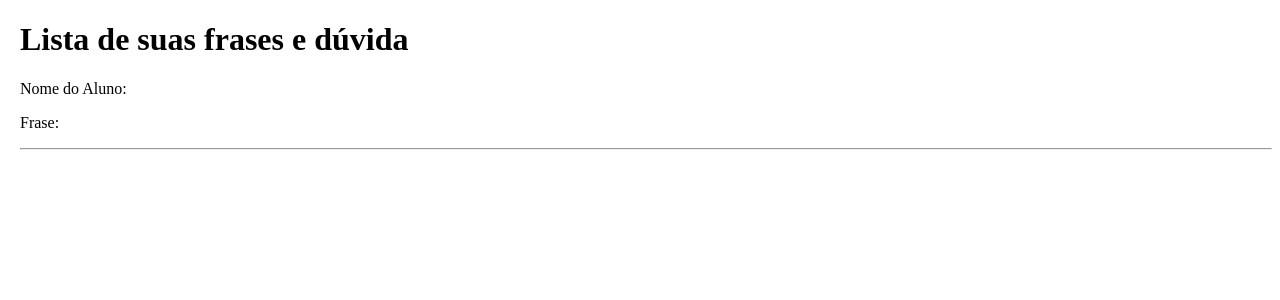
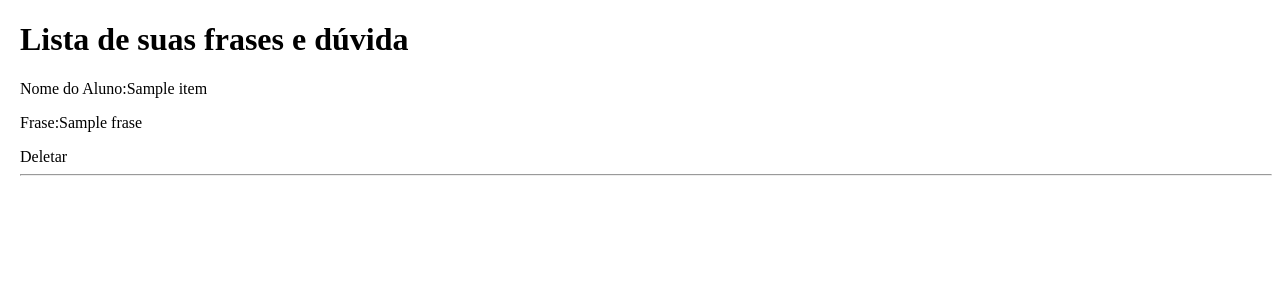
Before and after one commit to vitoroque/ultima-aula-diantra, a Django app: template landing/templates/lista.html in a window 1280 px wide. Shown: the top 300 px of the page. Run offline with Django 3.2, Linux system fonts and the light colour scheme; the template is opened without the code that fills it: most values are stand-ins (such as "Sample title", 1, 10 or a date in 2020).

Commit message:
aula_itau_diandra

```diff
--- a/landing/models.py
+++ b/landing/models.py
@@ -11,6 +11,7 @@ class Usuario(models.Model):
 class Aluno(models.Model):
     nome = models.CharField(max_length=255, verbose_name='Nome')
     frase = models.TextField()
+    Usuario = models.OneToOneField(Usuario, on_delete=models.CASCADE, null=True)
 
     criado_em =  models.DateTimeField(default=timezone.now)
     ativo = models.BooleanField(default=True)
--- a/landing/templates/lista.html
+++ b/landing/templates/lista.html
@@ -1,11 +1,13 @@
 {% extends "base.html" %}
 {% load static %}
 {% block content %}
-
-    <h1>Lista de suas frases e dúvida</h1>
-        <p>Nome do Aluno: </p>
-        <p>Frase:</p>
+<h1>Lista de suas frases e dúvida</h1>
+{% for item in listar_frase %}
+            <p>Nome do Aluno:{{item.nome}} </p>
+            <p>Frase:{{item.frase}}</p>
+            <a href-'/aluno/delete/{{item.id}}'>Deletar</a>
         <hr>
+        {% endfor %}
 
 
 {% endblock %}
--- a/sistema/urls.py
+++ b/sistema/urls.py
@@ -22,4 +22,4 @@ urlpatterns = [
     path('', views.index),
     path('alunos/cadastro', views.index),
     path('alunos/lista', views.listar),
-]
+    path('aluno/delete/<int:id>', views.deletar)
```
Also changed, not shown: landing/views.py (+14 -2 lines), landing/migrations/0002_aluno_usuario.py (added).
